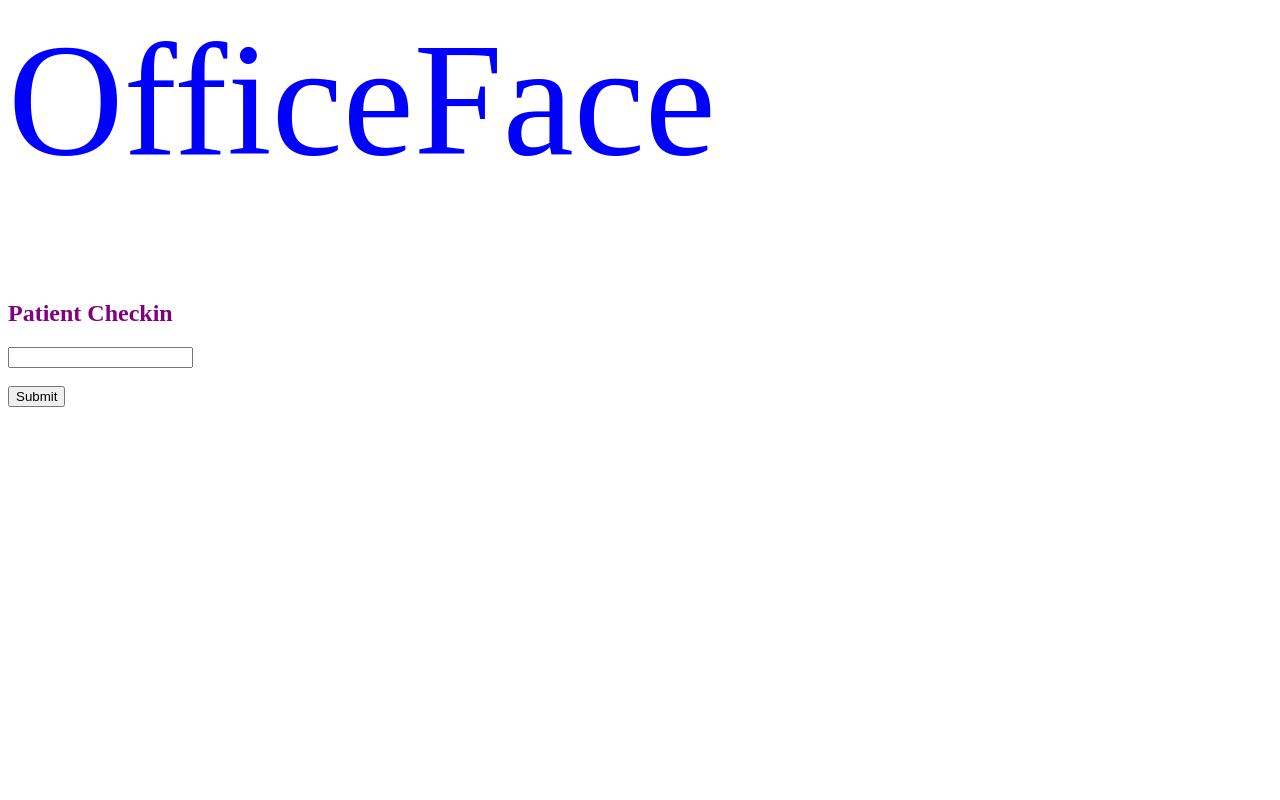
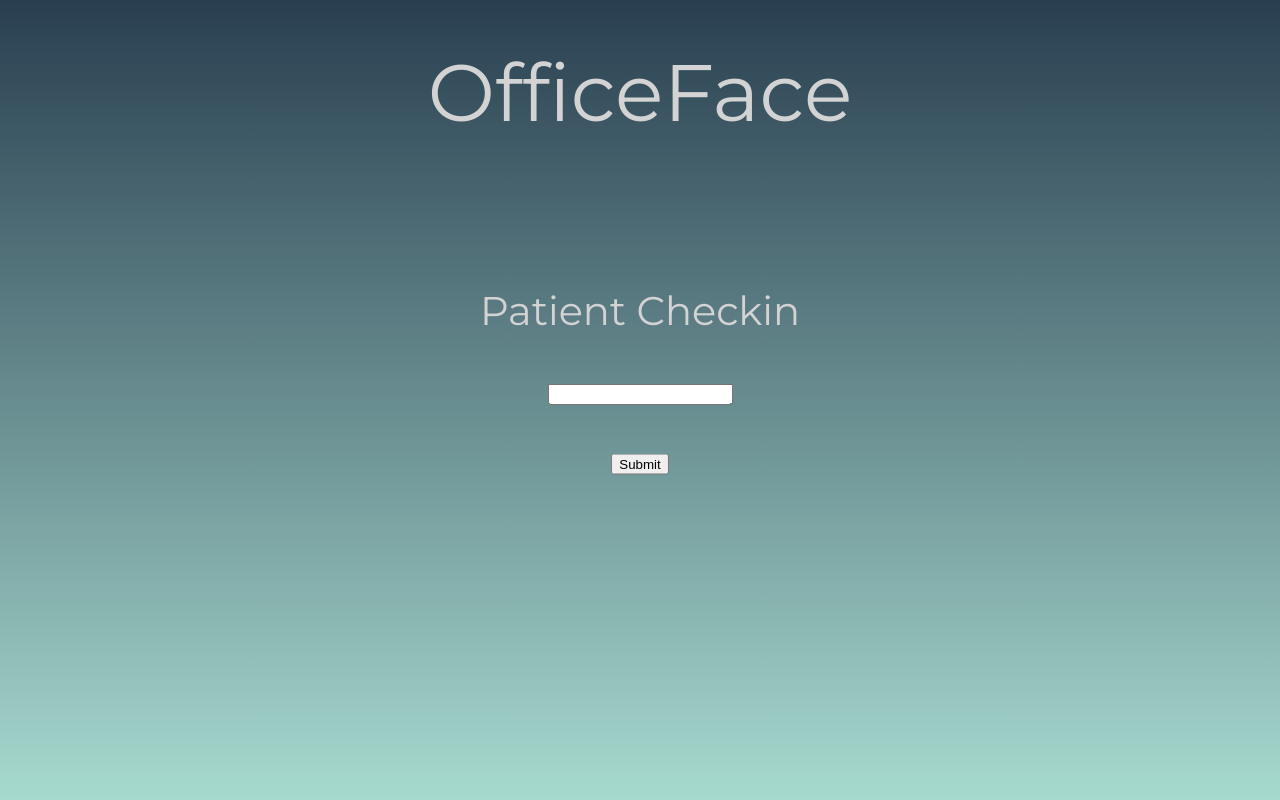
Before and after one commit to jackkolb/FirstGlance, a Flask app: page / in a window 1280 px wide. Run offline with Flask 2, Linux system fonts and the light colour scheme.

Commit message:
made the webpage look a bit nicer

```diff
--- a/desk/static/styles/serverstyles.css
+++ b/desk/static/styles/serverstyles.css
@@ -1,10 +1,33 @@
-h1 {
-   color: blue;
-   /*font-family: 'Montserrat', sans-serif;*/
-   font-size: 20vh;
-   font-weight: normal;
+.title {
+    color: lightgrey;
+    font-family: 'Montserrat', sans-serif;
+    font-weight: lighter;
+    margin: auto;
+    font-size: 10vh;
+}
+
+.checkin-form {
+    color: lightgrey;
+    font-family: 'Montserrat', sans-serif;
+    font-weight: lighter;
+    margin: auto;
+    font-size: 5vh;
+
+    position: absolute;
+    left: 50%;
+    top: 50%;
+    transform: translate(-50%, -50%);
+}
+
+html {
+    height: 100%;
+    background-size: 100vh, 100vw;
+    background: #466368;
+    background: -webkit-linear-gradient(#293f50, #a7dacf);
+    background-repeat: no-repeat;
 }
 
 h2 {
-    color: purple;
+    font-family: 'Montserrat', sans-serif;
+    color: lightgray;
 }
--- a/desk/templates/index.html
+++ b/desk/templates/index.html
@@ -1,3 +1,4 @@
+<html>
     <head>
         <link href="https://fonts.googleapis.com/css?family=Montserrat&display=swap" rel="stylesheet">
         <link rel= "stylesheet" type= "text/css" href= "{{ url_for('static',filename='styles/serverstyles.css') }}">
@@ -6,15 +7,25 @@
 
     <body>
 
-    <h1>
+        <br><br>
+
+        <div class="title">
+            <center>
                 OfficeFace
-    </h1>
+            </center>
+        </div>
 
+        <div class="checkin-form">
+            <center>
                 <form action="/checkin", method="POST">
-        <h2>Patient Checkin</h2>
+                    Patient Checkin
+                    <br><br>
                     <input type="text" name="patient_id">
                     <br><br>
                     <input type="submit" value="Submit">
                 </form>
+            </center>
+        </div>
 
     </body>
+</html>
```
Lines whose indentation alone changed are shown as unchanged.
